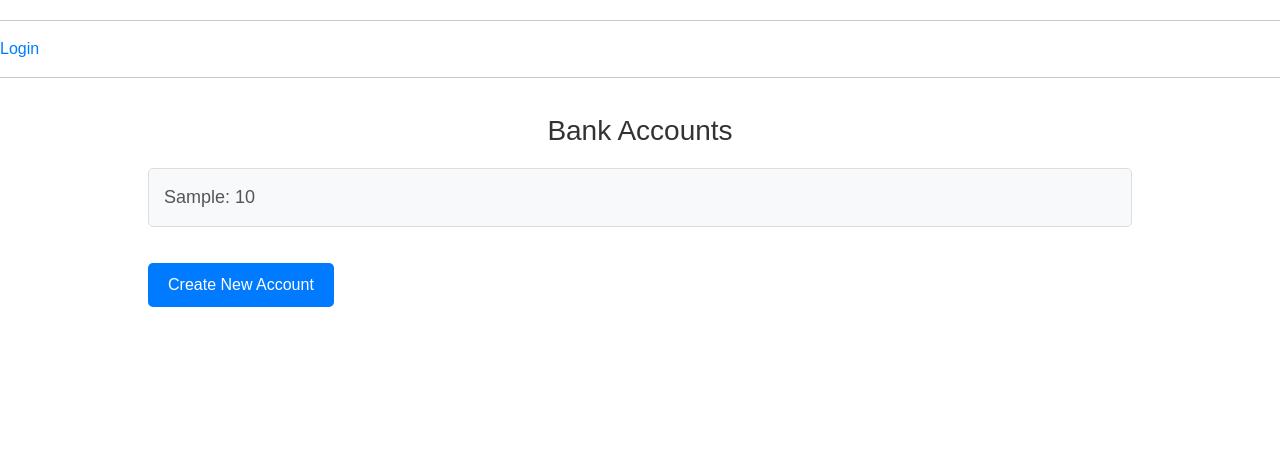
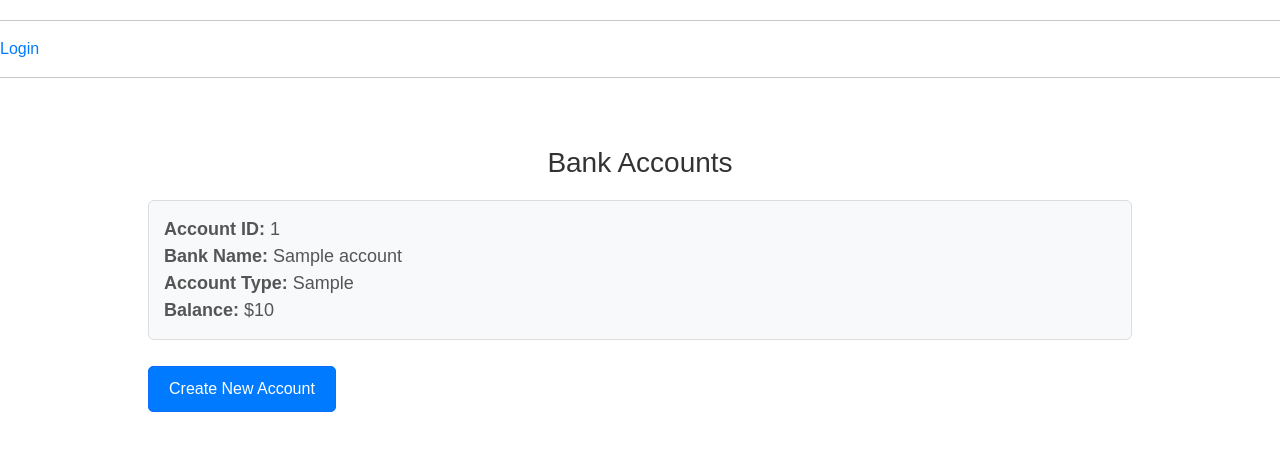
Before and after one commit to ArsHia-cdMstr/Accounting_django, a Django app: template Accounting/app/templates/app/bankaccount_list.html in a window 1280 px wide. Shown: the part 108-559 px from the top of the page. Run offline with Django 3.2, Linux system fonts and the light colour scheme; the template is opened without the code that fills it: most values are stand-ins (such as "Sample title", 1, 10 or a date in 2020).

Commit message:
add account number into BankAccount model add animation into lists

```diff
--- a/Accounting/app/static/css/bankaccounts_list.css
+++ b/Accounting/app/static/css/bankaccounts_list.css
@@ -1,3 +1,5 @@
+/* bankaccounts_list.css */
+
 /* General Styles */
 body, html {
     margin: 0;
@@ -20,12 +22,12 @@ h2 {
 }
 
 /* List Styles */
-.bank-account-list {
+.list-group {
     list-style-type: none;
     padding: 0;
 }
 
-.bank-account-list li {
+.list-group-item {
     background-color: #f8f9fa;
     margin-bottom: 10px;
     padding: 15px;
@@ -33,21 +35,24 @@ h2 {
     border-radius: 5px;
     font-size: 18px;
     color: #555;
+    transition: background-color 0.3s ease, transform 0.3s ease;
 }
 
-.bank-account-list li:hover {
-    background-color: #e9ecef;
+.list-group-item-success {
+    background-color: #d4edda;
 }
 
-/* Special Store Account Style */
-.bank-account-list .store-account {
-    background-color: #d4edda;
-    border-color: #c3e6cb;
-    color: #155724;
+.list-group-item:hover {
+    background-color: #e9ecef;
+    transform: scale(1.02);
+}
+
+.list-group-item:active {
+    background-color: #d3d3d3;
 }
 
 /* Link Styles */
-.create-account-link {
+.btn {
     display: inline-block;
     margin-top: 20px;
     padding: 10px 20px;
@@ -58,6 +63,6 @@ h2 {
     text-align: center;
 }
 
-.create-account-link:hover {
+.btn:hover {
     background-color: #0056b3;
 }
--- a/Accounting/app/templates/app/bankaccount_list.html
+++ b/Accounting/app/templates/app/bankaccount_list.html
@@ -6,15 +6,18 @@
 {% endblock %}
 
 {% block content %}
-<div class="container">
-  <h2>Bank Accounts</h2>
-  <ul class="bank-account-list">
+<div class="container mt-5">
+  <h2 class="text-center">Bank Accounts</h2>
+  <ul class="list-group">
     {% for account in object_list %}
-      <li class="{% if account.account_type == 'store' %}store-account{% endif %}">
-        {{ account.account_type }}: {{ account.balance }}
+      <li class="list-group-item {% if account.account_type == 'store' %}list-group-item-success{% endif %}">
+        <strong>Account ID:</strong> {{ account.account_number }}<br>
+        <strong>Bank Name:</strong> {{ account.bank_name }}<br>
+        <strong>Account Type:</strong> {{ account.account_type|capfirst }}<br>
+        <strong>Balance:</strong> ${{ account.balance }}
       </li>
     {% endfor %}
   </ul>
-  <a href="{% url 'bankaccount-create' %}" class="create-account-link">Create New Account</a>
+  <a href="{% url 'bankaccount-create' %}" class="btn btn-primary mt-3">Create New Account</a>
 </div>
 {% endblock %}
--- a/Accounting/app/views.py
+++ b/Accounting/app/views.py
@@ -16,7 +16,6 @@ from django.contrib.auth.mixins import LoginRequiredMixin
 from .models import BankAccount, Customer, Product, Invoice, InvoiceItem, Check, Portfolio
 from .forms import BankAccountForm
 from django.contrib import messages
-
 
 
 class PortfolioCreate(LoginRequiredMixin, View):
@@ -97,7 +96,6 @@ class BankAccountCreateView(LoginRequiredMixin, CreateView):
     def form_invalid(self, form):
         messages.error(self.request, 'You cannot have more than one account with type "store".')
         return self.render_to_response(self.get_context_data(form=form))
-
 
 
 class CustomerListView(LoginRequiredMixin, ListView):
```
Also changed, not shown: Accounting/app/models.py (+9 -0 lines), Accounting/app/static/css/customer_list.css (+10 -0 lines), Accounting/app/static/css/product_list.css (+11 -0 lines), Accounting/app/migrations/0006_bankaccount_account_number.py (added), Accounting/db.sqlite3.
